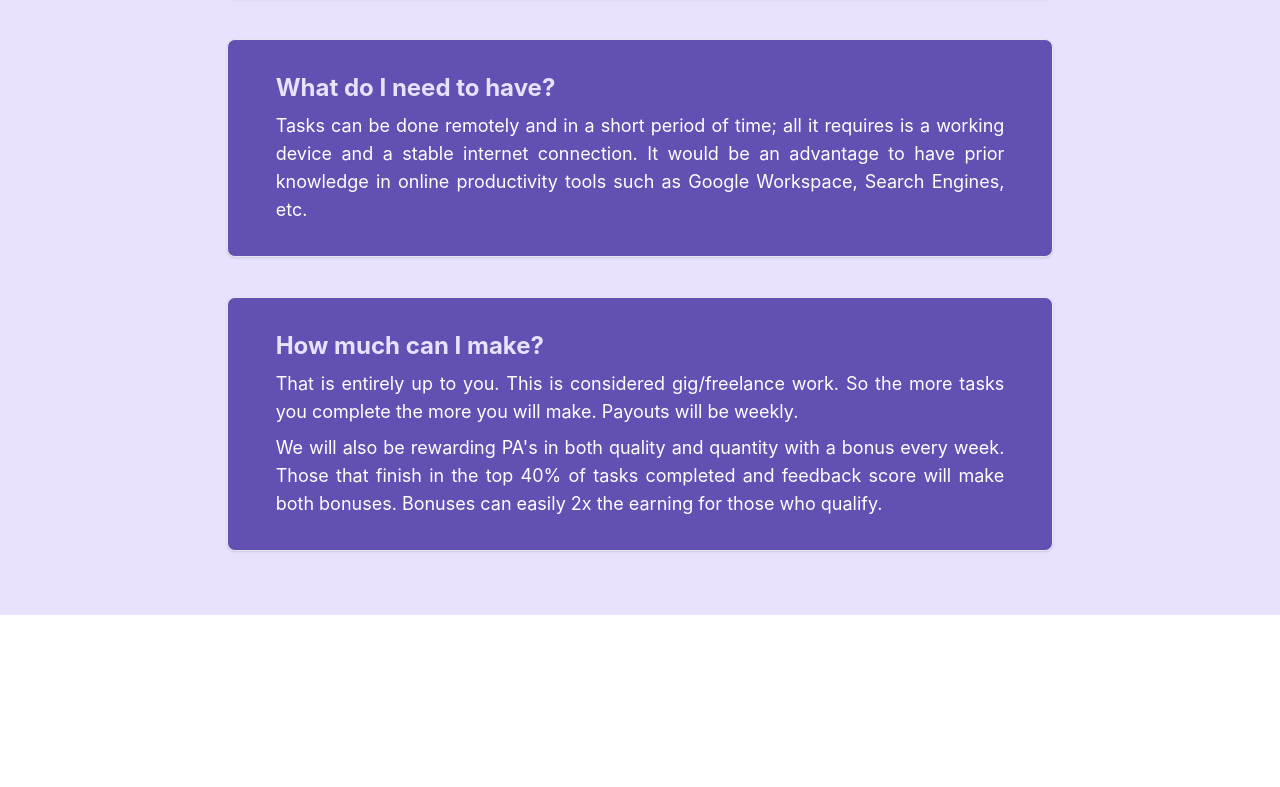
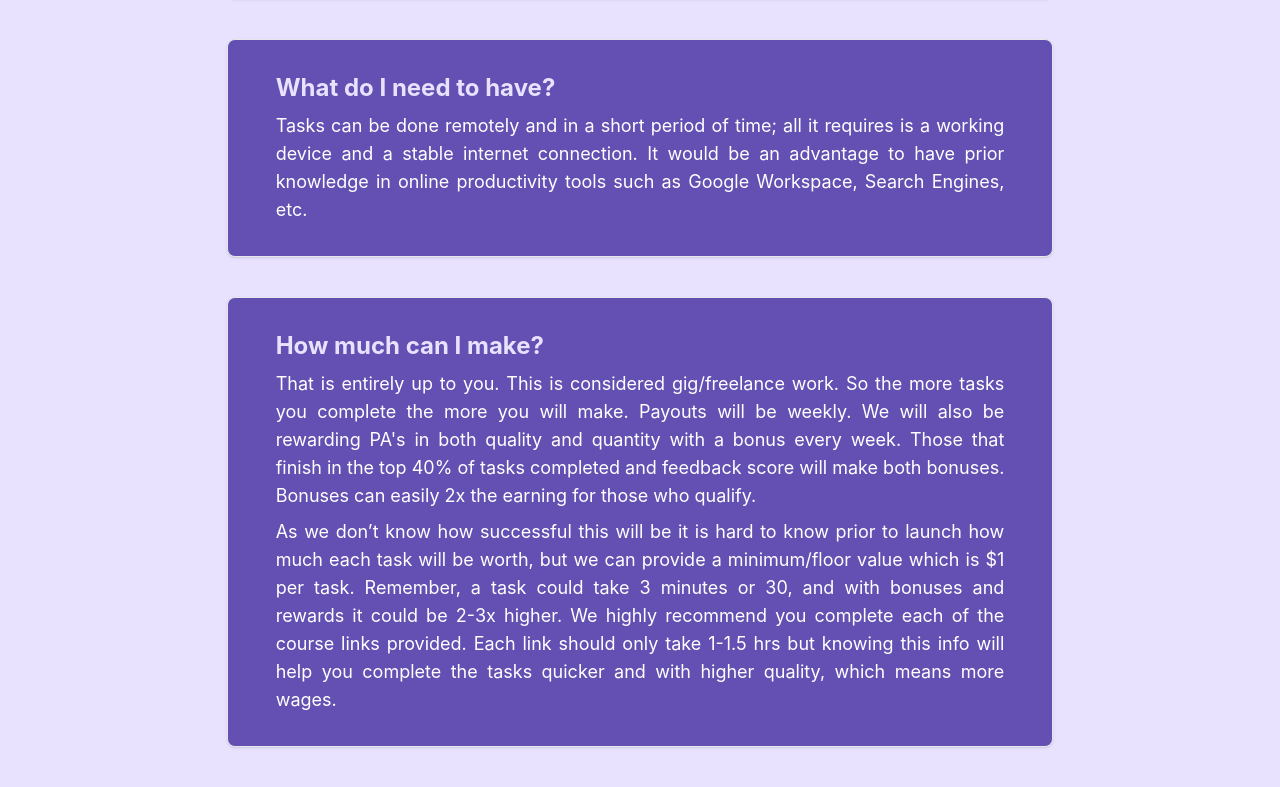
Before and after one commit to humandao-org/PocketAssistantLandingPage, a React (Create React App) app: page / in a window 1280 px wide. Shown: the part 5661-6448 px from the top of the page. Before the commit the page ends 6276 px from the top, so only its background shows below. Built offline with nearby package versions, Linux system fonts and the light colour scheme.

Commit message:
text edits 3

```diff
--- a/src/pages/content.js
+++ b/src/pages/content.js
@@ -295,10 +295,14 @@ export class Content extends Component {
             </div>
             <div class="mx-auto mt-10 w-full rounded-lg border bg-purple-box/70 px-6 py-6 text-justify sm:px-8 sm:py-8 sm:shadow md:px-12 lg:w-5/6 xl:w-2/3">
               <h3 class="text-lg font-bold text-white-lt sm:text-xl md:text-2xl">How much can I make?</h3>
-              <p class="md:text-normal mt-2 text-base text-white sm:text-lg">That is entirely up to you. This is considered gig/freelance work. So the more tasks you complete the more you will make. Payouts will be weekly.</p>
               <p class="md:text-normal mt-2 text-base text-white sm:text-lg">
-                We will also be rewarding PA's in both quality and quantity with a bonus every week. Those that finish in the top 40% of tasks completed and feedback score will make both bonuses. Bonuses can easily 2x the earning for those who
-                qualify.
+                That is entirely up to you. This is considered gig/freelance work. So the more tasks you complete the more you will make. Payouts will be weekly. We will also be rewarding PA's in both quality and quantity with a bonus every week.
+                Those that finish in the top 40% of tasks completed and feedback score will make both bonuses. Bonuses can easily 2x the earning for those who qualify.{" "}
+              </p>
+              <p class="md:text-normal mt-2 text-base text-white sm:text-lg">
+                As we don’t know how successful this will be it is hard to know prior to launch how much each task will be worth, but we can provide a minimum/floor value which is $1 per task. Remember, a task could take 3 minutes or 30, and with
+                bonuses and rewards it could be 2-3x higher. We highly recommend you complete each of the course links provided. Each link should only take 1-1.5 hrs but knowing this info will help you complete the tasks quicker and with higher
+                quality, which means more wages.
               </p>
             </div>
           </div>
```
